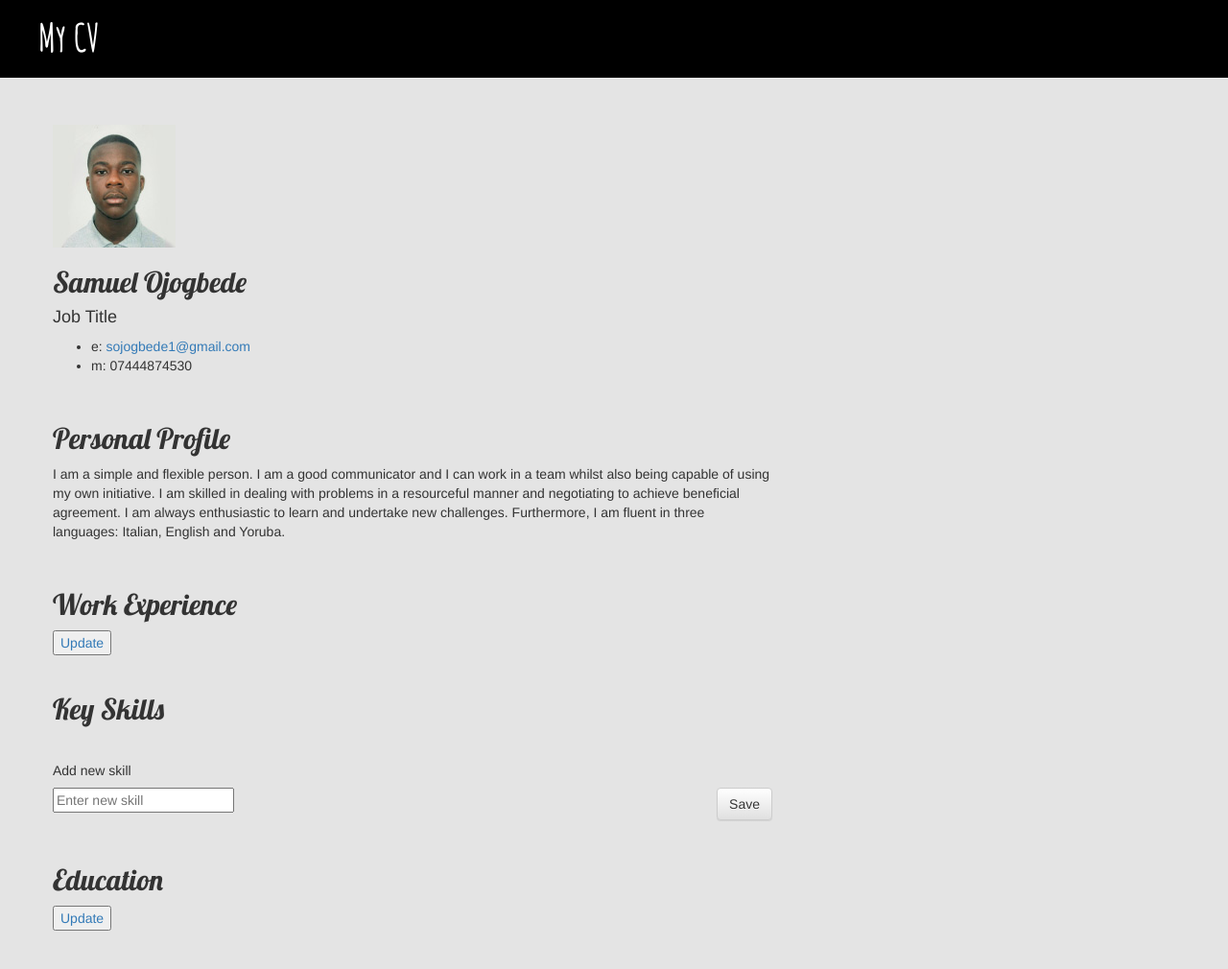
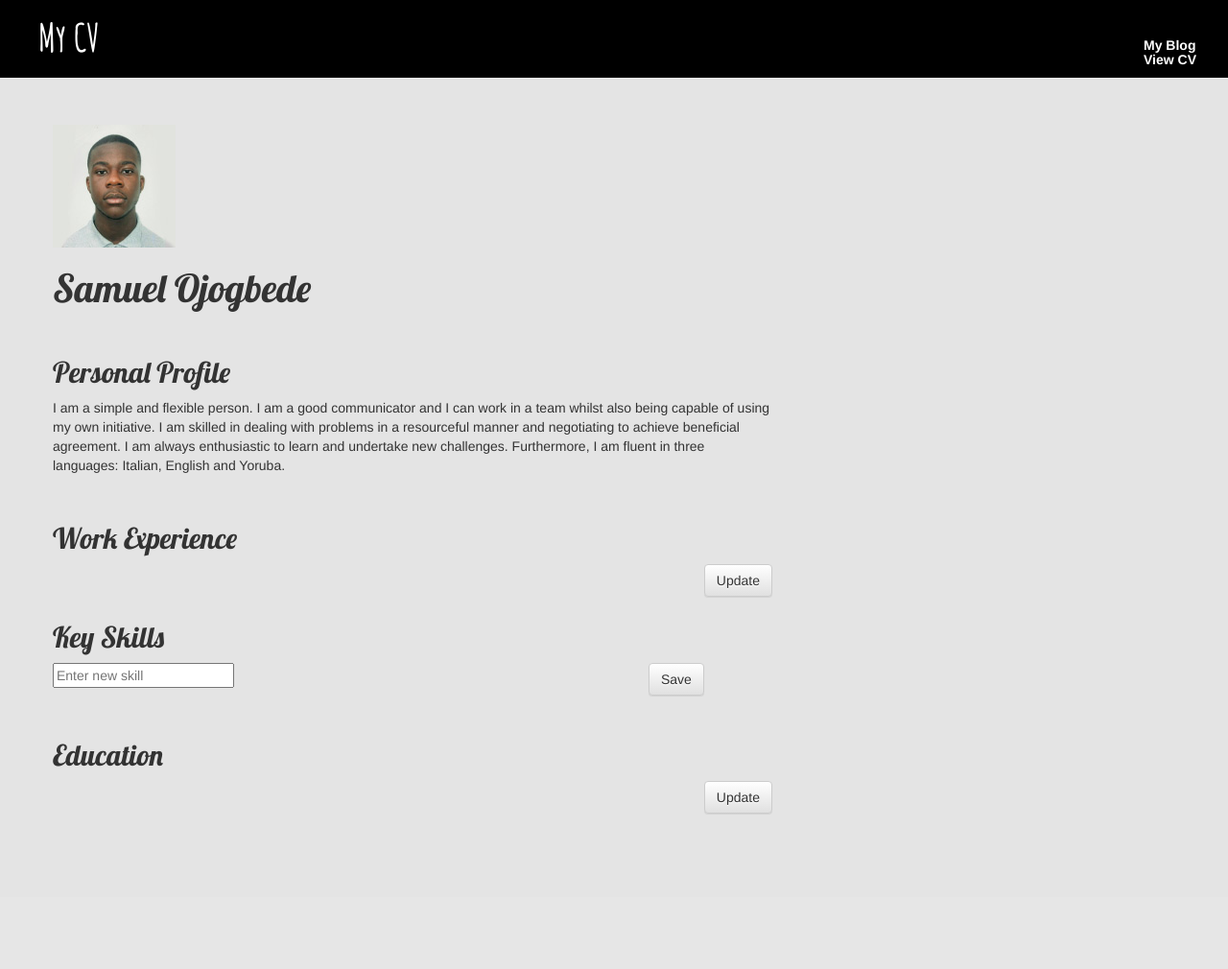
Before and after one commit to samloco123/my-first-blog, a Django app: page /cv/edit/ in a window 1280 px wide. Shown: the whole page at 96% size. After the commit the page ends 849 px from the top, so only its background shows below. Run offline with Django 3.2, Linux system fonts and the light colour scheme; data that the repository does not hold is empty; some libraries are stand-ins or nearby versions.

Commit message:
Cleaning up css and webpage styling

```diff
--- a/blog/static/css/blog.css
+++ b/blog/static/css/blog.css
@@ -99,3 +99,32 @@ h1 {
 .save.btn.btn-default {
     margin-bottom: 65pt;
 }
+
+.plinks {
+    float: right;
+    bottom: 1px;
+    margin-top: -30px;
+    margin-right: 23px;
+    position: relative;
+    margin-bottom: -70px;
+}
+
+.clinks, .clinks:visited {
+    color: #ffffff;
+    text-decoration: none;
+}
+
+.clinks:hover {
+    color: #d2d2d2;
+    text-decoration: none;
+}
+
+
+.updt, .updt:hover{
+    color: #333333;
+    text-decoration: none;
+}
+
+.gig{
+    font-size: 40px;
+}
--- a/blog/templates/blog/base.html
+++ b/blog/templates/blog/base.html
@@ -17,6 +17,7 @@
                 <a href="{% url 'post_new' %}" class="top-menu"><span class="glyphicon glyphicon-plus"></span></a>
             {% endif %}
             <h1><a href="/">Django Girls Blog</a></h1>
+            <h5 class ="plinks">  .<a class ="clinks" href="{% url 'cv_edit' %}"><strong>Edit CV</strong></a> <br> <a class ="clinks" href="{% url 'cv_view' %}"><strong>View CV</strong></a></h5>
         </div>
         <div class="content container">
             <div class="row">
--- a/blog/templates/blog/cv_base.html
+++ b/blog/templates/blog/cv_base.html
@@ -11,6 +11,8 @@
     <body style="background-color: #e4e4e4;">
         <div class="page-header">
             <h1><a href="/cv/edit">My CV</a></h1>
+            <h5 class ="plinks"><a class ="clinks" href="{% url 'post_list' %}"><strong>My Blog</strong></a> <br> <a class ="clinks" href="{% url 'cv_view' %}"><strong>View CV</strong></a></h5>
+        </div>
         </div>
         <div class="content container">
             <div class="row">
--- a/blog/templates/blog/cv_edit.html
+++ b/blog/templates/blog/cv_edit.html
@@ -9,18 +9,9 @@
         </div>
 
         <div id="name">
-            <h2>Samuel Ojogbede</h2>
-            <h4>Job Title</h4>
+            <h2 class=gig>Samuel Ojogbede</h2>
+            <br>
         </div>
-
-        <div id="contactDetails">
-            <ul>
-                <li>e: <a href="mailto:sojogbede1@gmail.com" target="_blank">sojogbede1@gmail.com</a></li>
-                <li>m: 07444874530</li>
-            </ul>
-        </div>
-        <br>
-        <div class="clear"></div>
     </div>
 
     <div id="mainArea">
@@ -35,7 +26,6 @@
                 </div>
                 <br>
             </article>
-            <div class="clear"></div>
         </section>
 
         <section>
@@ -52,11 +42,10 @@
                         <br>
                     </article>
                 {% endfor %}
-                <button><a href="/cv/edit/work">Update</a></button>
+                <button class="save btn btn-default"><a class="updt" href="/cv/edit/work">Update</a></button>
                 <br>
                 <br>
             </div>
-            <div class="clear"></div>
         </section>
 
         <section>
@@ -70,8 +59,6 @@
                         <li>{{ skill.text }}</li>
                     {% endfor %}
                 </ul>
-                <br>
-                <h5>Add new skill</h2>
                 <form method="POST">
                     <input name="skill_text" id="id_new_skill" placeholder="Enter new skill" />
                     {% csrf_token %}
@@ -79,7 +66,6 @@
                 </form>
             </div>
             <br>
-            <div class="clear"></div>
         </section>
 
         <section>
@@ -96,12 +82,11 @@
                         <br>
                     </article>
                 {% endfor %}
-                <button><a href="/cv/edit/education">Update</a></button>
+                <button class="save btn btn-default"><a class="updt" href="/cv/edit/education">Update</a></button>
                 <br>
                 <br>
             </div>
             <br>
-            <div class="clear"></div>
         </section>
     </div>
 </div>
```
